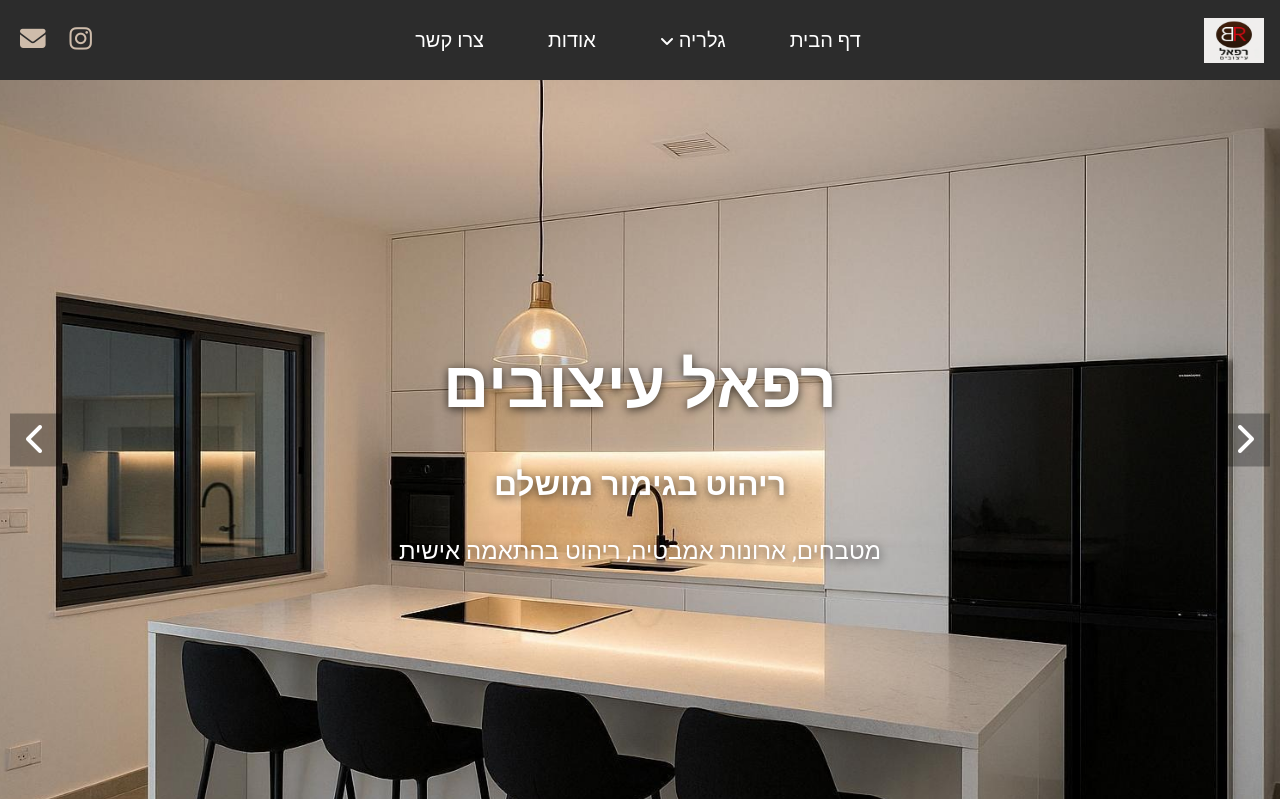
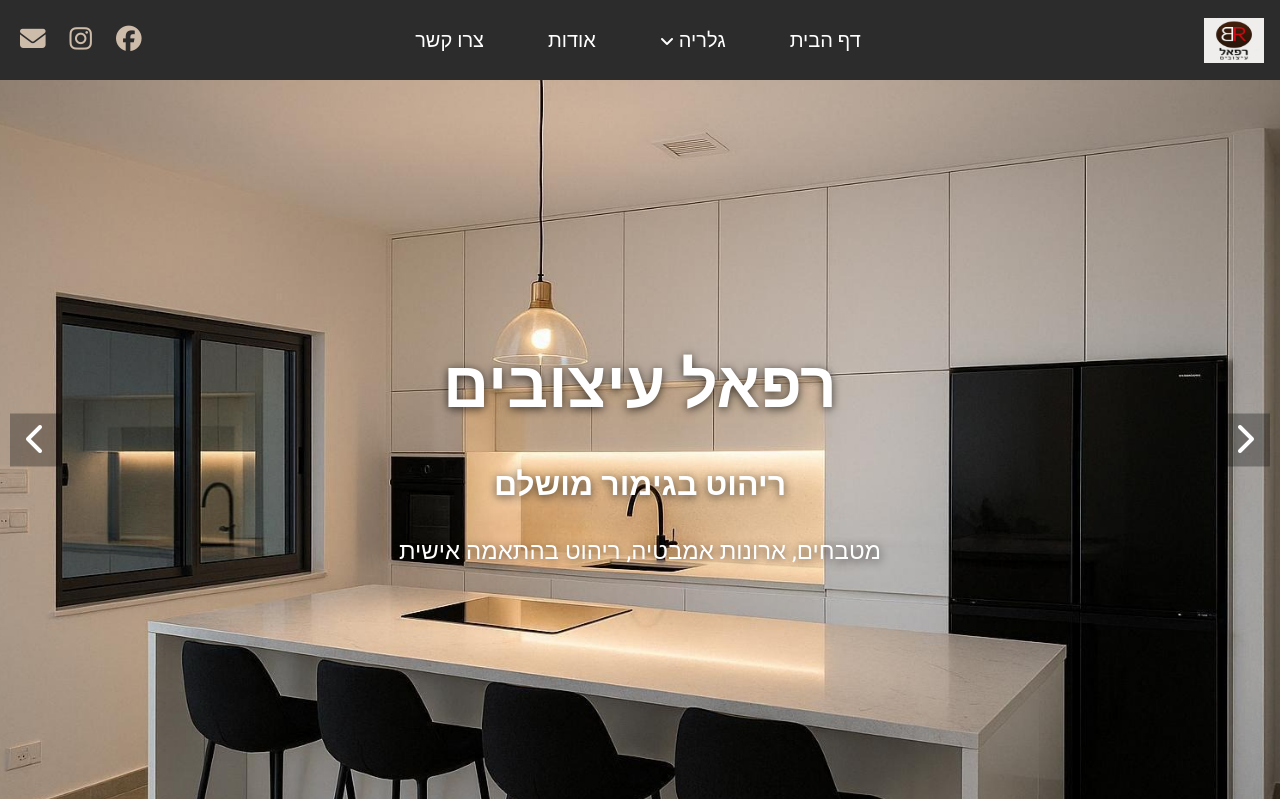
Before and after one commit to TomerBitonn/Refael-Designs-Website-V2, a Flask app: page / in a window 1280 px wide. Shown: the top 799 px of the page. Run offline with Flask 3, Linux system fonts and the light colour scheme.

Commit message:
Update social icons

```diff
--- a/templates/index.html
+++ b/templates/index.html
@@ -104,10 +104,7 @@
                 <li><a href="#contact-form">צרו קשר</a></li>
 
                 <div class="social-icons">
-                    <a href="https://www.facebook.com/RefaelB.design" target="_blank" rel="noopener noreferrer" aria-label="Facebook">
-                        <svg xmlns="http://www.w3.org/2000/svg" viewBox="0 0 640 640"> <path d="M576 320C576 178.6 461.4 64 320 64C178.6 64 64 178.6 64 320C64 440 146.7 540.8 258.2 568.5L258.2 398.2L205.4 398.2L205.4 320L258.2 320L258.2 286.3C258.2 199.2 297.6 158.8 383.2 158.8C399.4 158.8 427.4 162 438.9 165.2L438.9 236C432.9 235.4 422.4 235 409.3 235C367.3 235 351.1 250.9 351.1 292.2L351.1 320L434.7 320L420.3 398.2L351 398.2L351 574.1C477.8 558.8 576 450.9 576 320z"/></svg>
-                        </svg>
-                    </a>
+                    <a href="https://www.facebook.com/RefaelB.design" target="_blank" rel="noopener noreferrer" aria-label="Facebook"><i class="fa-brands fa-facebook"></i></a>
                     <a href="https://www.instagram.com/refael_design" aria-label="Instagram"><i class="fa-brands fa-instagram"></i></a>
                     <a href="mailto:refaelb58@gmail.com" aria-label="Mail"><i class="fa-solid fa-envelope"></i></a>
                 </div>
```
